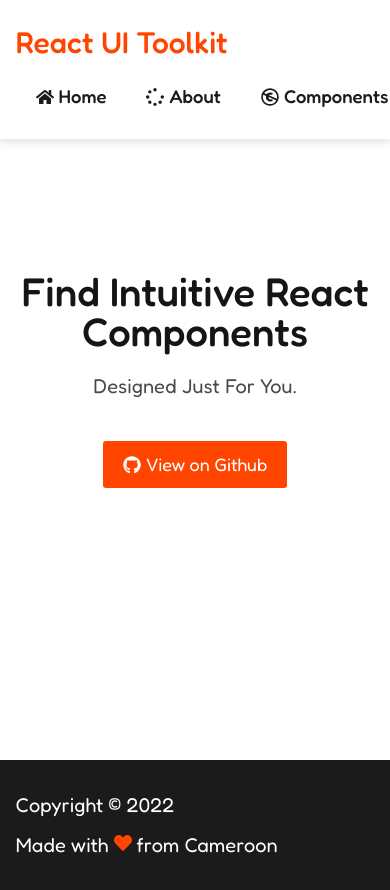
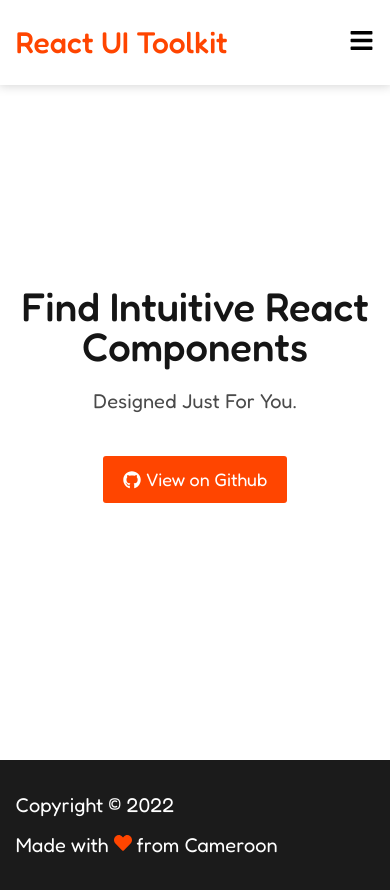
Before and after one commit to theunicorndev237/ui-components-reactjs, a React (Create React App) app: page / in a window 390 px wide. Built offline with nearby package versions, Linux system fonts and the light colour scheme.

Commit message:
mobile nav

```diff
--- a/src/components/globals/Globals.tsx
+++ b/src/components/globals/Globals.tsx
@@ -1,16 +1,20 @@
 // external packages
 import { Link } from "react-router-dom";
+import React, { useState } from "react";
 import {
   FaHome,
   FaHeart,
   FaSpinner,
   FaCreativeCommonsPd,
+  FaBars,
 } from "react-icons/fa";
 
 // stylesheet
 import styles from "./globals.module.css";
 
-export const Navbar = () => {
+export const Navbar: React.FC = () => {
+  const [isMobileNavActive, setIsMobileNavActive] = useState(false);
+
   return (
     <header>
       <nav
@@ -20,7 +24,11 @@ export const Navbar = () => {
         <div className={styles.navbar__logo}>
           <h4>React UI Toolkit</h4>
         </div>
-        <ul className={`${styles.navbar__menu} ${styles.flex}`}>
+        <ul
+          className={`${styles.navbar__menu} ${styles.flex} ${
+            isMobileNavActive ? styles.show : ""
+          }`}
+        >
           <li className={`${styles.flex} ${styles.a_j__center}`}>
             <Link to="/">
               <FaHome size={18} />
@@ -40,6 +48,14 @@ export const Navbar = () => {
             </Link>
           </li>
         </ul>
+
+        <div className={styles.navbar__menu__toggler}>
+          <FaBars
+            onClick={() => setIsMobileNavActive(!isMobileNavActive)}
+            style={{ cursor: "pointer" }}
+            size={25}
+          />
+        </div>
       </nav>
     </header>
   );
--- a/src/components/globals/globals.module.css
+++ b/src/components/globals/globals.module.css
@@ -47,13 +47,17 @@
 }
 
 .navbar__menu li a svg {
-    margin-right: 0.5rem;
+  margin-right: 0.7rem;
 }
 
 .navbar__menu li a:hover,
 .navbar__menu li:focus-within {
   background: rgb(27, 27, 27);
   color: #fff;
+}
+
+.navbar__menu__toggler {
+  display: none;
 }
 
 /* FOOTER STYLES ***********/
@@ -73,3 +77,30 @@
   font-size: 20px;
   text-align: center;
 }
+
+@media screen and (max-width: 675px) {
+  .navbar__menu {
+    display: block;
+    position: absolute;
+    left: -100vw;
+    top: 6rem;
+    width: 100%;
+    background: #fff;
+    border-bottom: 1px solid rgba(0, 0, 0, 0.1);
+    padding: 2rem 4vw;
+    transition: 0.2s ease-in-out;
+    -webkit-transition: 0.2s ease-in-out;
+  }
+
+  .navbar__menu.show {
+    left: 0;
+  }
+
+  .navbar__menu li a {
+    margin-bottom: 1.5rem;
+  }
+
+  .navbar__menu__toggler {
+    display: block;
+  }
+}
--- a/src/pages/landing/landing.module.css
+++ b/src/pages/landing/landing.module.css
@@ -33,6 +33,7 @@
   margin-bottom: 2rem;
   font-weight: 500;
   color: rgb(21, 21, 21);
+  margin-top: 3rem;
 }
 
 .hero__section h2 {
```
Lines whose indentation alone changed are shown as unchanged.
